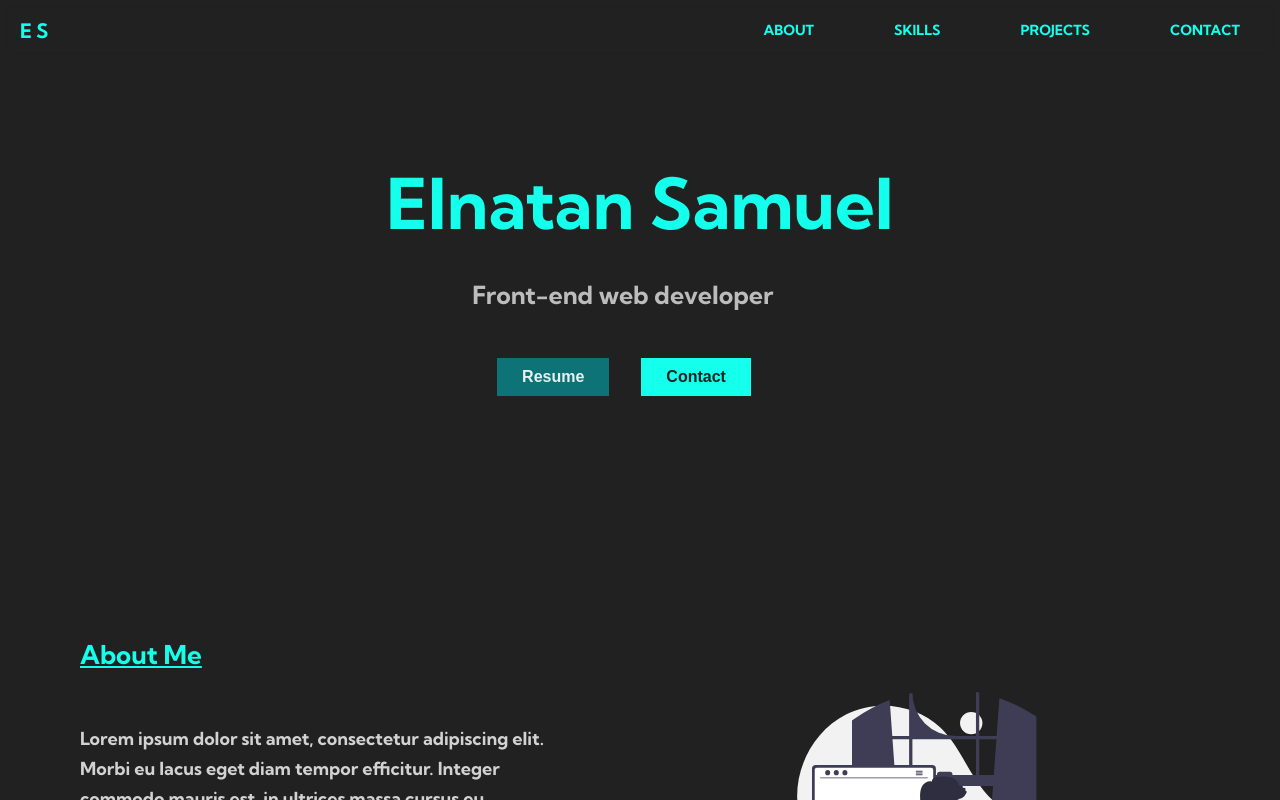
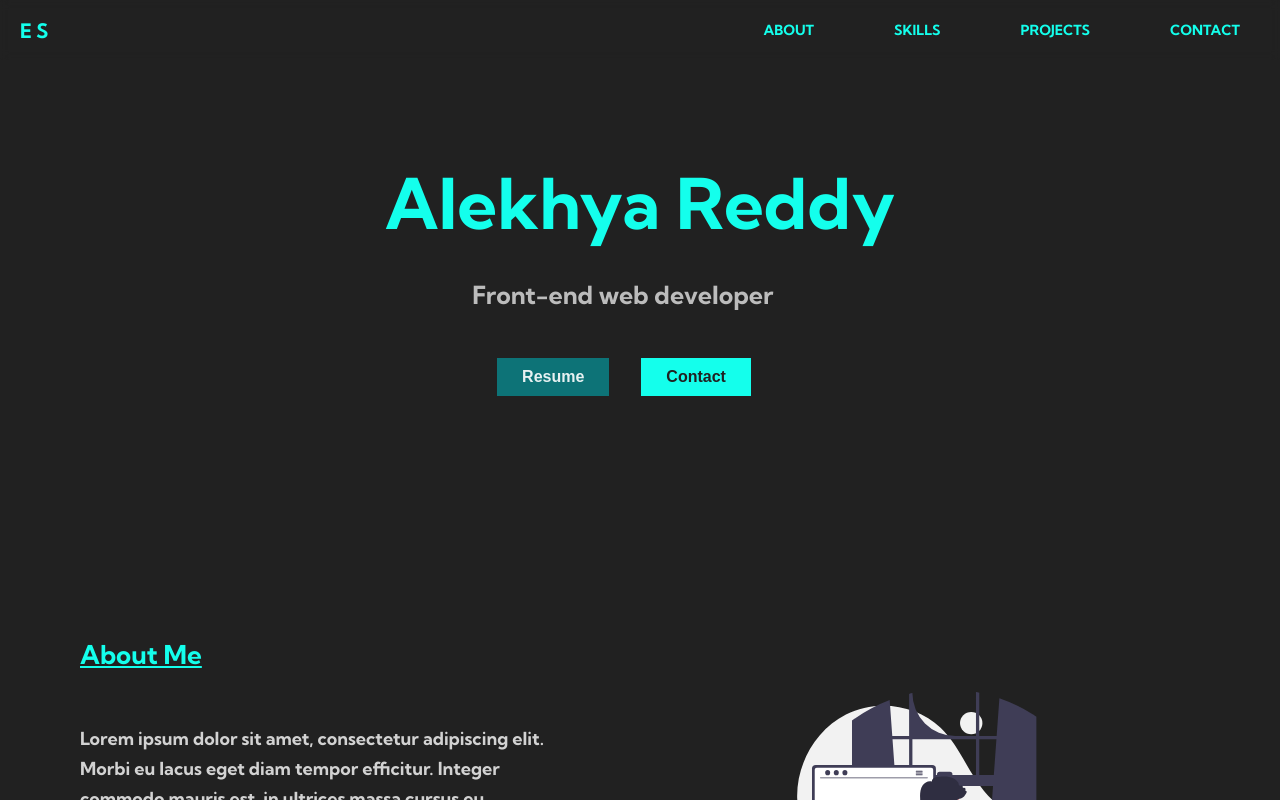
Before and after one commit to alekhya1804/React_Portfolio-website-Main, a React (Vite) app: page / in a window 1280 px wide. Shown: the top 800 px of the page. Built offline with nearby package versions, Linux system fonts and the light colour scheme.

Commit message:
I din't change anything

```diff
--- a/index.html
+++ b/index.html
@@ -8,7 +8,7 @@
     <link href="https://fonts.googleapis.com/css2?family=Crimson+Text:wght@400;600&family=Kumbh+Sans:wght@400;700&family=Manrope:wght@500;600;700;800&family=Overpass:wght@300;400;700&family=Roboto+Mono:ital,wght@0,400;0,500;0,700;1,300;1,400&display=swap" rel="stylesheet">
     <link rel="stylesheet" href="https://unicons.iconscout.com/release/v4.0.0/css/line.css">
     <meta name="viewport" content="width=device-width, initial-scale=1.0" />
-    <title>Elnatan Samuel</title>
+    <title>Alekhya R</title>
   </head>
   <body>
     <div id="root"></div>
--- a/src/components/homepage/homepage.jsx
+++ b/src/components/homepage/homepage.jsx
@@ -1,15 +1,15 @@
 import styles from "./homepage.module.css"
 import { HashLink as Link } from 'react-router-hash-link'
-import ResumePDF from '../../files/Elnatan.pdf';
+import ResumePDF from '../../files/Alekhya_Reddy.pdf';
 
 const HomePage = () => {
   return(
     <>
       <div className={styles.homepage}>
-        <h1 className={styles.myname}>Elnatan Samuel</h1>
+        <h1 className={styles.myname}>Alekhya Reddy</h1>
         <p className={styles.paragraph}>Front-end web developer</p>
         <div className={styles.btn}>
-          <a target="_blank" href={ResumePDF} download="Elnatan_Samuel.pdf"><button className={styles.btn1}>Resume</button></a>
+          <a target="_blank" href={ResumePDF} download="Alekhya_Reddy.pdf"><button className={styles.btn1}>Resume</button></a>
           <Link smooth style={{ color: 'inherit', textDecoration: 'inherit'}} to="#contact"><button className={styles.btn2}>Contact</button></Link>
         </div>
       </div>
```
Also changed, not shown: 2 other files (tests, documents, lock files or other folders).
